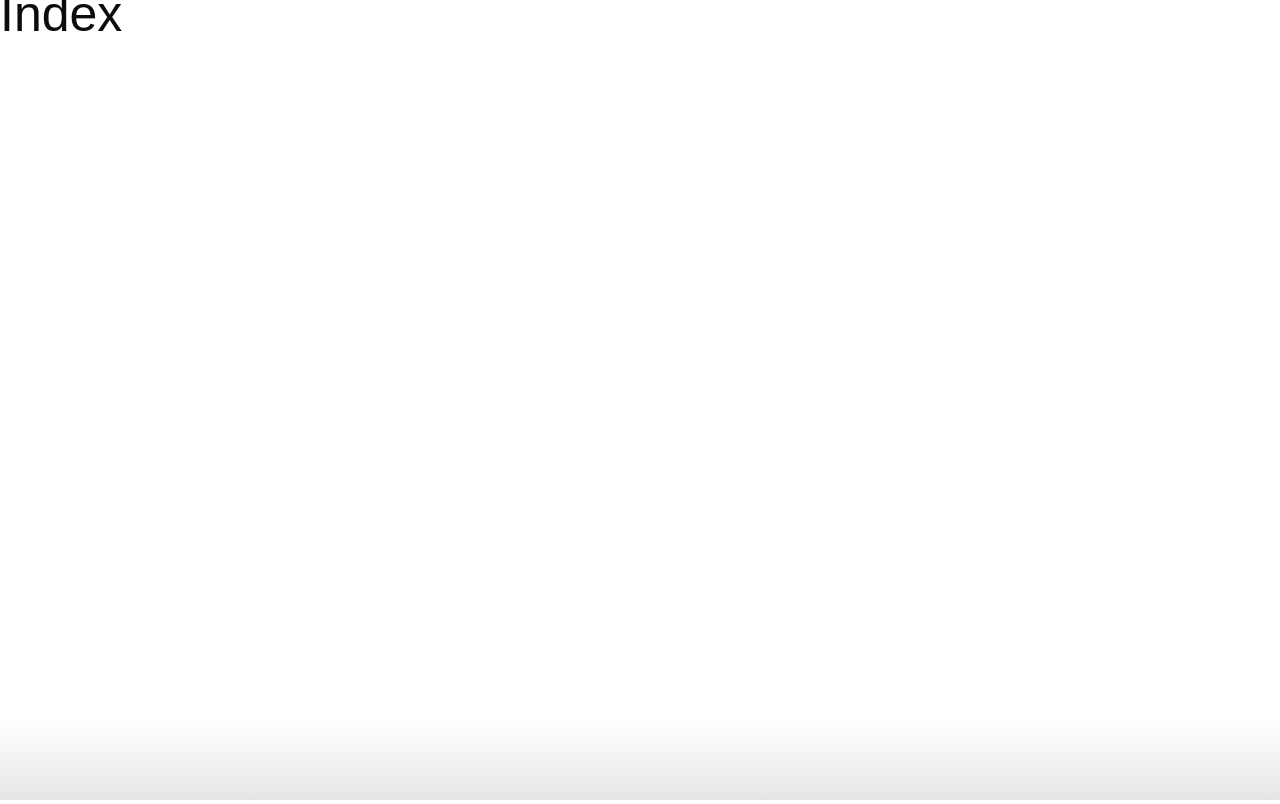
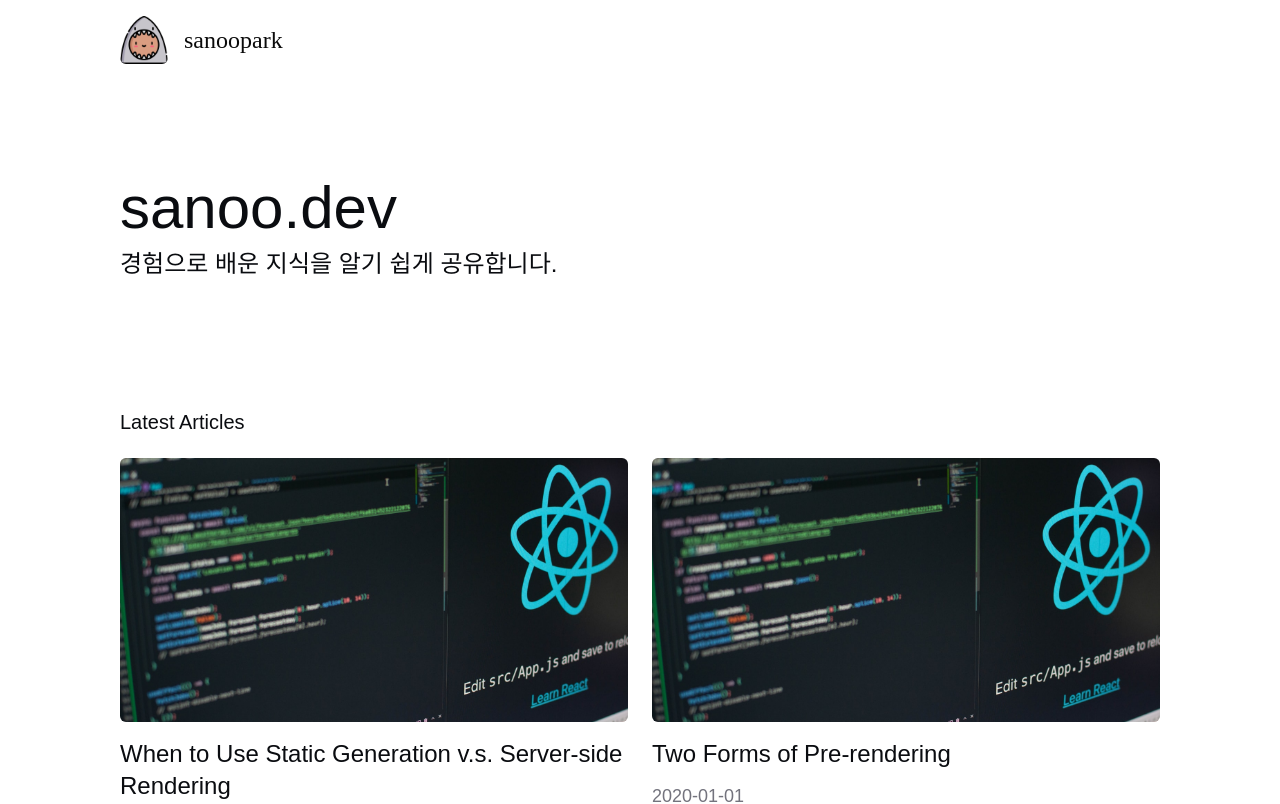
Before and after one commit to sanoopark/sanoo.dev, a Next.js app: page / in a window 1280 px wide. Shown: the top 804 px of the page. Built offline with nearby package versions, Linux system fonts and the light colour scheme.

Commit message:
Feat: 포스트 리스트 조회 기능 추가

```diff
--- /dev/null
+++ b/components/Date/Date.tsx
@@ -0,0 +1,6 @@
+import {parseISO, format} from 'date-fns';
+
+export default function Date({dateString}: {dateString: string}) {
+  const date = parseISO(dateString);
+  return <time dateTime={dateString}>{format(date, 'yyyy-LL-dd')}</time>;
+}
--- /dev/null
+++ b/components/Date/index.ts
@@ -0,0 +1 @@
+export {default} from './Date';
--- /dev/null
+++ b/lib/posts.ts
@@ -0,0 +1,69 @@
+import fs from 'fs';
+import path from 'path';
+import matter from 'gray-matter';
+import {remark} from 'remark';
+import html from 'remark-html';
+
+const postsDirectory = path.join(process.cwd(), 'posts');
+
+export function getSortedPostsData() {
+  // Get file names under /posts
+  const fileNames = fs.readdirSync(postsDirectory);
+  const allPostsData = fileNames.map(fileName => {
+    // Remove ".md" from file name to get id
+    const id = fileName.replace(/\.md$/, '');
+
+    // Read markdown file as string
+    const fullPath = path.join(postsDirectory, fileName);
+    const fileContents = fs.readFileSync(fullPath, 'utf8');
+
+    // Use gray-matter to parse the post metadata section
+    const matterResult = matter(fileContents);
+
+    // Combine the data with the id
+    return {
+      id,
+      ...(matterResult.data as {date: string; title: string}),
+    };
+  });
+  // Sort posts by date
+  return allPostsData.sort((a, b) => {
+    if (a.date < b.date) {
+      return 1;
+    } else {
+      return -1;
+    }
+  });
+}
+
+export function getAllPostIds() {
+  const fileNames = fs.readdirSync(postsDirectory);
+  return fileNames.map(fileName => {
+    return {
+      params: {
+        id: fileName.replace(/\.md$/, ''),
+      },
+    };
+  });
+}
+
+export async function getPostData(id: string) {
+  const fullPath = path.join(postsDirectory, `${id}.md`);
+  const fileContents = fs.readFileSync(fullPath, 'utf8');
+
+  // Use gray-matter to parse the post metadata section
+  const matterResult = matter(fileContents);
+
+  // Use remark to convert markdown into HTML string
+  const processedContent = await remark()
+    .use(html)
+    .process(matterResult.content);
+  const contentHtml = processedContent.toString();
+
+  // Combine the data with the id and contentHtml
+  return {
+    id,
+    contentHtml,
+    ...(matterResult.data as {date: string; title: string}),
+  };
+}
--- a/package.json
+++ b/package.json
@@ -5,12 +5,16 @@
     "build": "next build",
     "start": "next start",
     "type-check": "tsc",
-    "lint": "next lint"
+    "lint": "stylelint './**/*.tsx'"
   },
   "dependencies": {
+    "date-fns": "^2.28.0",
+    "gray-matter": "^4.0.3",
     "next": "latest",
     "react": "^17.0.2",
     "react-dom": "^17.0.2",
+    "remark": "^14.0.2",
+    "remark-html": "^15.0.1",
     "styled-components": "^5.3.3",
     "styled-reset": "^4.3.4"
   },
--- a/pages/index.tsx
+++ b/pages/index.tsx
@@ -1,10 +1,142 @@
 import styled from 'styled-components';
+import Layout from 'components/Layout';
+import Image from 'next/image';
+import Date from 'components/Date';
+import {GetStaticProps} from 'next';
+import {getSortedPostsData} from '../lib/posts';
 
-const IndexPage = () => <Title>Index</Title>;
+export default function IndexPage({
+  allPostsData,
+}: {
+  allPostsData: {
+    id: string;
+    title: string;
+    date: string;
+  }[];
+}) {
+  return (
+    <Layout>
+      <Banner>
+        <Heading>sanoo.dev</Heading>
+        <SubHeading>경험으로 배운 지식을 알기 쉽게 공유합니다.</SubHeading>
+      </Banner>
+      <Label>Latest Articles</Label>
+      {allPostsData.length && (
+        <ArticlesWrapper>
+          {allPostsData.map(({id, title, date}) => (
+            <ArticleWrapper key={id}>
+              <ImageWrapper>
+                <Image
+                  src="/images/default.jpeg"
+                  alt="article"
+                  layout="fill"
+                  objectFit="cover"
+                />
+              </ImageWrapper>
+              <Title>{title}</Title>
+              <DateWrapper>
+                <Date dateString={date} />
+              </DateWrapper>
+            </ArticleWrapper>
+          ))}
+        </ArticlesWrapper>
+      )}
+    </Layout>
+  );
+}
 
-export default IndexPage;
+export const getStaticProps: GetStaticProps = async () => {
+  const allPostsData = getSortedPostsData();
+  return {
+    props: {
+      allPostsData,
+    },
+  };
+};
 
-const Title = styled.h1`
-  font-size: 50px;
-  color: ${({theme}) => theme.colors.primary};
+const Banner = styled.section`
+  display: flex;
+  flex-direction: column;
+  padding-bottom: 8rem;
 `;
+
+const Heading = styled.h1`
+  font-size: 3rem;
+  font-family: NanumSquareRoundB, sans-serif;
+  line-height: 3.5rem;
+
+  @media (min-width: 768px) {
+    font-size: 3.75rem;
+    line-height: 4rem;
+  }
+`;
+
+const SubHeading = styled.h2`
+  margin-top: 0.5rem;
+  font-size: 1.25rem;
+  line-height: 1.75rem;
+  word-break: keep-all;
+
+  @media (min-width: 768px) {
+    font-size: 1.5rem;
+    line-height: 2rem;
+  }
+`;
+
+const Label = styled.h3`
+  margin-bottom: 1.5rem;
+  font-size: 1.25rem;
+  line-height: 1.75rem;
+  font-family: NanumSquareRoundB, sans-serif;
+`;
+
+const ArticlesWrapper = styled.div`
+  display: grid;
+  grid-template-columns: repeat(1, minmax(0, 1fr));
+  gap: 3rem 1.5rem;
+
+  @media (min-width: 1024px) {
+    grid-template-columns: repeat(2, minmax(0, 1fr));
+  }
+`;
+
+const ArticleWrapper = styled.div`
+  transform: translateY(-2px);
+  transition: all 0.2s linear;
+  cursor: pointer;
+  text-decoration: none;
+  color: inherit;
+
+  &:hover {
+    & > div:first-child {
+      transform: translateY(-2px);
+      transition: all 0.2s linear;
+      box-shadow: ${({theme}) => `0 8px 25px ${theme.colors.hover}`};
+    }
+
+    & > h3 {
+      color: ${({theme}) => theme.colors.accent};
+    }
+  }
+`;
+
+const ImageWrapper = styled.div`
+  position: relative;
+  border-radius: 0.375rem;
+  overflow: hidden;
+  width: 100%;
+  height: 16.5rem;
+`;
+
+const Title = styled.h3`
+  display: inline-block;
+  padding-top: 1rem;
+  font-size: 1.5rem;
+  line-height: 2rem;
+`;
+
+const DateWrapper = styled.div`
+  padding: 1rem 0 0.5rem 0;
+  line-height: 1.25rem;
+  color: ${({theme}) => theme.colors.muted};
+`;
--- /dev/null
+++ b/posts/pre-rendering.md
@@ -0,0 +1,11 @@
+---
+title: 'Two Forms of Pre-rendering'
+date: '2020-01-01'
+---
+
+Next.js has two forms of pre-rendering: **Static Generation** and **Server-side Rendering**. The difference is in **when** it generates the HTML for a page.
+
+- **Static Generation** is the pre-rendering method that generates the HTML at **build time**. The pre-rendered HTML is then _reused_ on each request.
+- **Server-side Rendering** is the pre-rendering method that generates the HTML on **each request**.
+
+Importantly, Next.js lets you **choose** which pre-rendering form to use for each page. You can create a "hybrid" Next.js app by using Static Generation for most pages and using Server-side Rendering for others.
--- /dev/null
+++ b/posts/ssg-ssr.md
@@ -0,0 +1,19 @@
+---
+title: 'When to Use Static Generation v.s. Server-side Rendering'
+date: '2020-01-02'
+---
+
+We recommend using **Static Generation** (with and without data) whenever possible because your page can be built once and served by CDN, which makes it much faster than having a server render the page on every request.
+
+You can use Static Generation for many types of pages, including:
+
+- Marketing pages
+- Blog posts
+- E-commerce product listings
+- Help and documentation
+
+You should ask yourself: "Can I pre-render this page **ahead** of a user's request?" If the answer is yes, then you should choose Static Generation.
+
+On the other hand, Static Generation is **not** a good idea if you cannot pre-render a page ahead of a user's request. Maybe your page shows frequently updated data, and the page content changes on every request.
+
+In that case, you can use **Server-Side Rendering**. It will be slower, but the pre-rendered page will always be up-to-date. Or you can skip pre-rendering and use client-side JavaScript to populate data.
```
Also changed, not shown: pages/posts/[id].tsx (added, +47 -0 lines), 1 other file (tests, documents, lock files or other folders).
